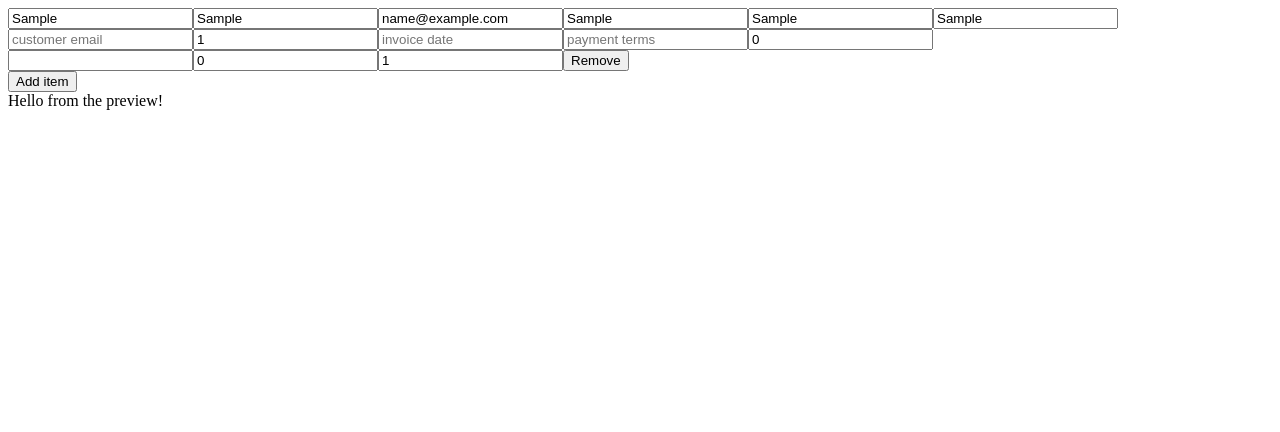
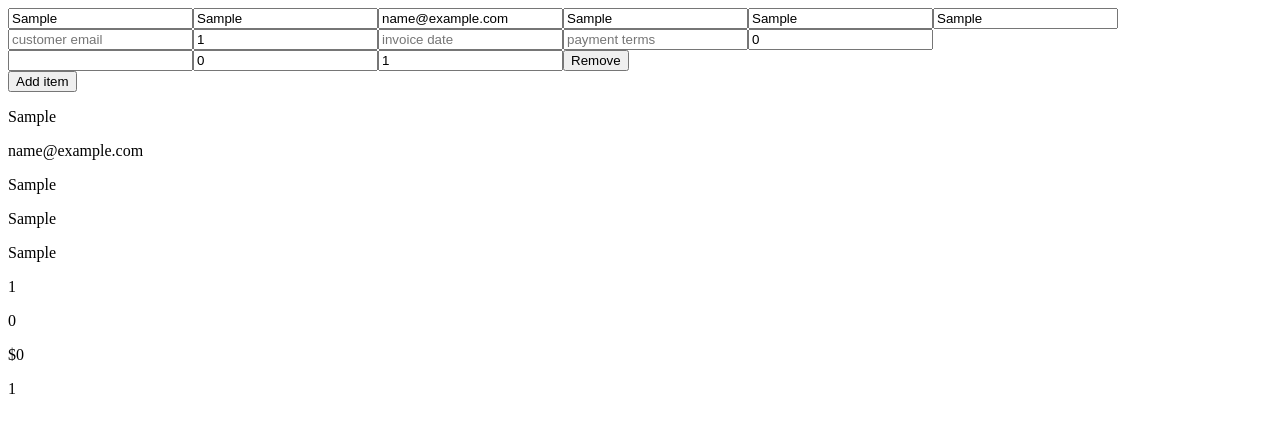
Before and after one commit to Findiepman/invoice-generator, a React (Vite) app: page / in a window 1280 px wide. Both pictures are taken after typing "Sample", "Sample", "name@example.com", "Sample", "Sample", "Sample" into the empty fields and a click on the button "Add item". Shown: the top 432 px of the page. Built offline with nearby package versions, Linux system fonts and the light colour scheme.

Commit message:
Added preview logic

```diff
--- a/src/components/preview.tsx
+++ b/src/components/preview.tsx
@@ -1,11 +1,32 @@
 import type { Invoice } from "../types/types";
 
+
 interface PreviewProps {
-  invoice: Invoice;
+    invoice: Invoice;
 }
 
 export function Preview({ invoice }: PreviewProps) {
-  return (
-    <div>Hello from the preview!</div>
-  );
+    return (
+        <main>
+            <p>{invoice.Company.companyName}</p>
+            <p>{invoice.Company.companyEmail}</p>
+            <p>{invoice.Company.companyAdress}</p>
+
+            <p>{invoice.Customer.customerName}</p>
+            <p>{invoice.Customer.customerEmail}</p>
+            <p>{invoice.Customer.customerAdress}</p>
+
+            <p>{invoice.invoiceNumber}</p>
+            <p>{invoice.date}</p>
+            <p>{invoice.paymentTerms}</p>
+            <p>{invoice.vat}</p>
+            {invoice.items.map((item, index) => (
+                <div key={index}>
+                    <p>{item.name}</p>
+                    <p>${item.price * item.quantity}</p>
+                    <p>{item.quantity}</p>
+                </div>
+            ))}
+        </main>
+    );
 }
```
